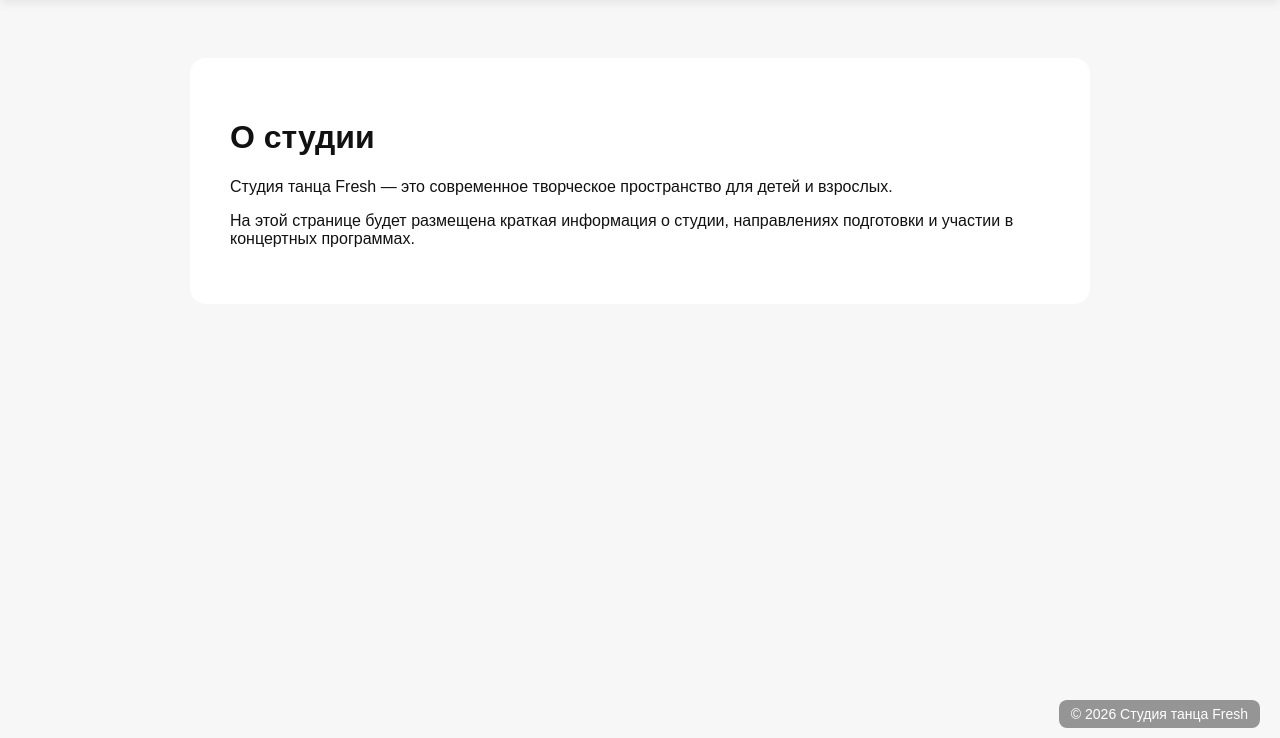
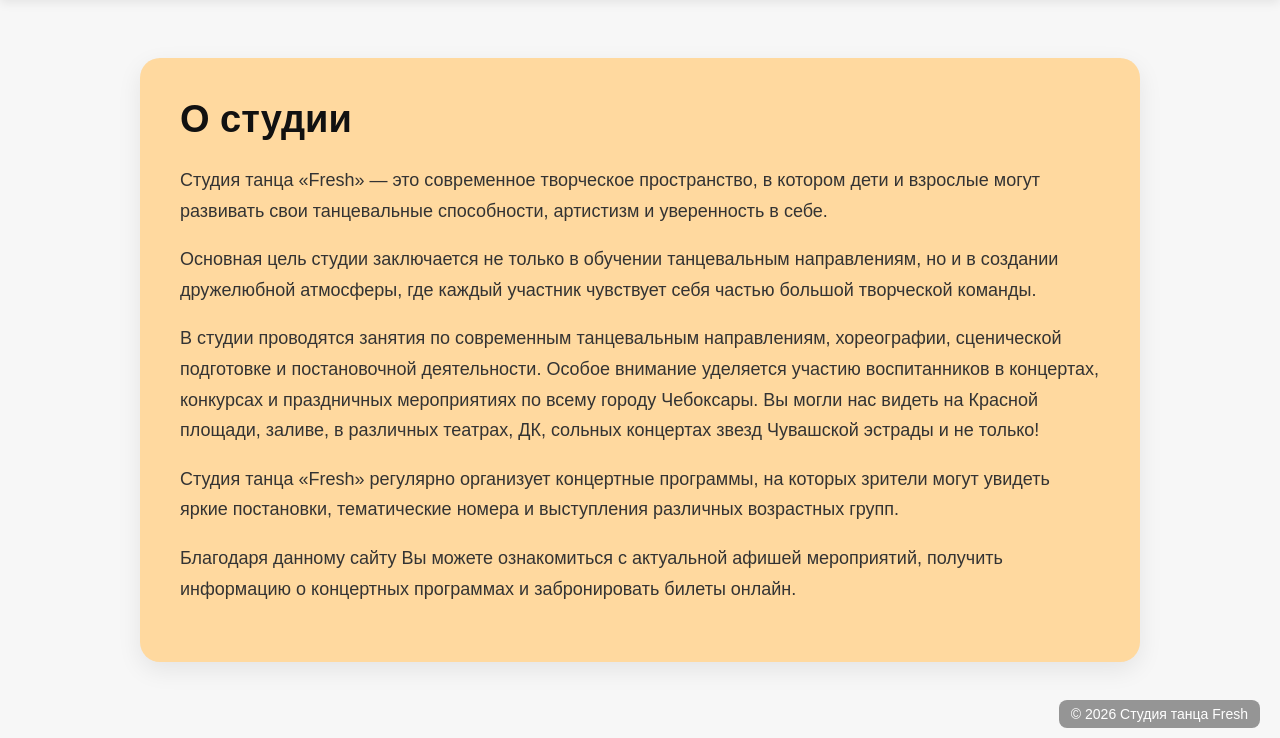
Before and after one commit to Stefany161616166/fresh-concert-calendar, a Django app: page /about/ in a window 1280 px wide. Shown: the part 62-800 px from the top of the page. Run offline with Django 5.2, Linux system fonts and the light colour scheme.

Commit message:
Update about.html

```diff
--- a/events/templates/events/about.html
+++ b/events/templates/events/about.html
@@ -2,10 +2,83 @@
 
 {% block title %}О студии{% endblock %}
 
+{% block extra_head %}
+<style>
+.about-page{
+    max-width: 1000px;
+    margin: 40px auto;
+    background: #ffd99f;
+    border-radius: 20px;
+    padding: 40px;
+    box-shadow: 0 8px 24px rgba(0,0,0,0.08);
+}
+
+.about-title{
+    font-size: 38px;
+    font-weight: 800;
+    margin-bottom: 24px;
+    color: #111;
+}
+
+.about-text{
+    font-size: 18px;
+    line-height: 1.7;
+    color: #333;
+}
+
+.about-text p{
+    margin-bottom: 18px;
+}
+
+@media (max-width: 700px){
+    .about-page{
+        margin: 20px 14px;
+        padding: 24px 18px;
+    }
+
+    .about-title{
+        font-size: 28px;
+    }
+
+    .about-text{
+        font-size: 16px;
+    }
+}
+</style>
+{% endblock %}
+
 {% block content %}
-<div style="max-width: 900px; margin: 40px auto; background: white; padding: 40px; border-radius: 16px;">
-    <h1>О студии</h1>
-    <p>Студия танца Fresh — это современное творческое пространство для детей и взрослых.</p>
-    <p>На этой странице будет размещена краткая информация о студии, направлениях подготовки и участии в концертных программах.</p>
+<div class="about-page">
+    <div class="about-title">О студии</div>
+
+    <div class="about-text">
+        <p>
+            Студия танца «Fresh» — это современное творческое пространство, в котором дети и взрослые
+            могут развивать свои танцевальные способности, артистизм и уверенность в себе.
+        </p>
+
+        <p>
+            Основная цель студии заключается не только в обучении танцевальным направлениям,
+            но и в создании дружелюбной атмосферы, где каждый участник чувствует себя частью
+            большой творческой команды.
+        </p>
+
+        <p>
+            В студии проводятся занятия по современным танцевальным направлениям, хореографии,
+            сценической подготовке и постановочной деятельности. Особое внимание уделяется
+            участию воспитанников в концертах, конкурсах и праздничных мероприятиях по всему городу Чебоксары.
+            Вы могли нас видеть на Красной площади, заливе, в различных театрах, ДК, сольных концертах звезд Чувашской эстрады и не только!
+        </p>
+
+        <p>
+            Студия танца «Fresh» регулярно организует концертные программы, на которых зрители
+            могут увидеть яркие постановки, тематические номера и выступления различных возрастных групп.
+        </p>
+
+        <p>
+            Благодаря данному сайту Вы можете ознакомиться с актуальной афишей мероприятий,
+            получить информацию о концертных программах и забронировать билеты онлайн.
+        </p>
+    </div>
 </div>
 {% endblock %}
```
